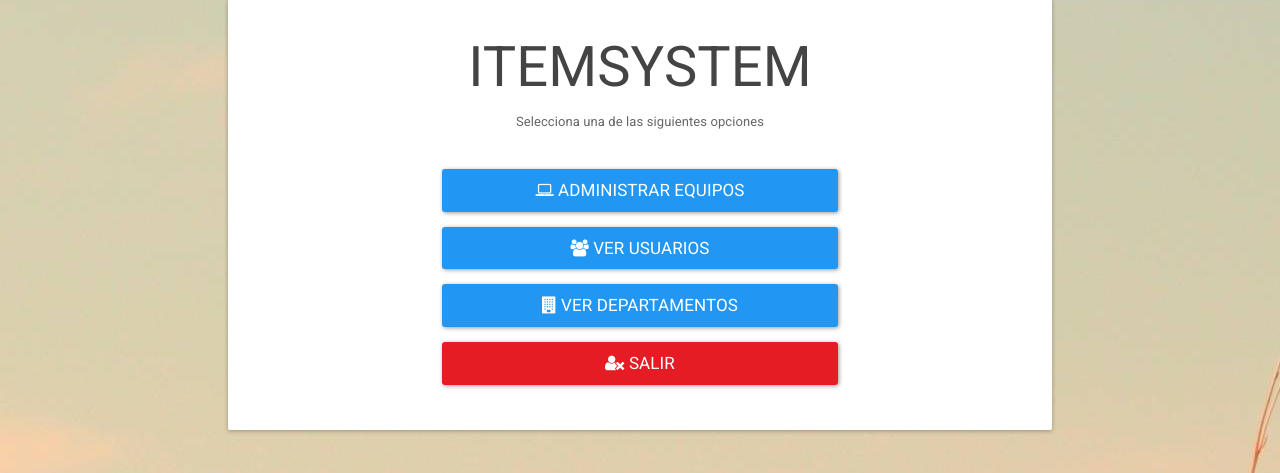
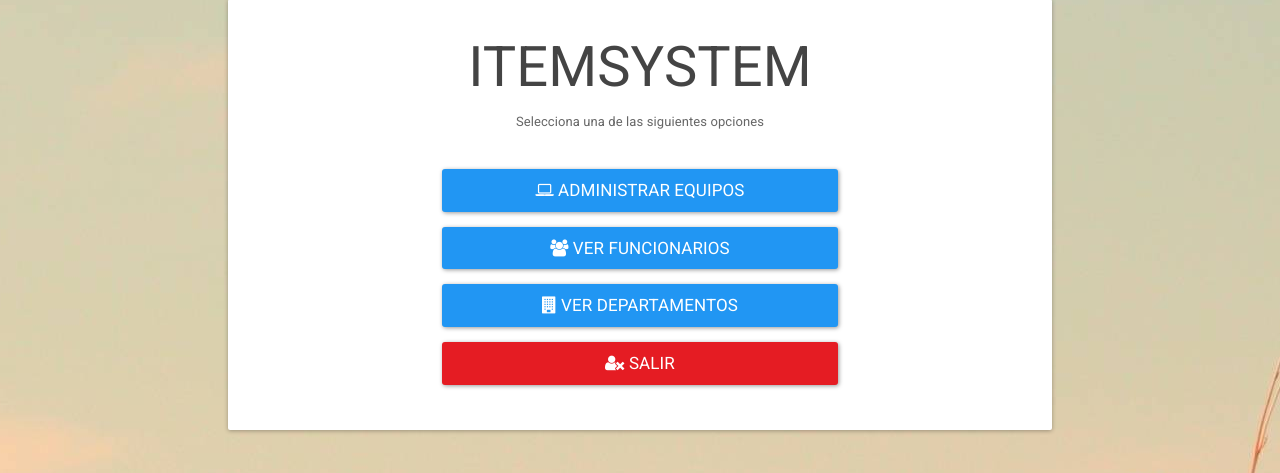
Before and after one commit to Phoenix2140/itemsystem, a PHP site: page /panel in a window 1280 px wide. Shown: the part 88-561 px from the top of the page. Run offline with PHP 8.4, Linux system fonts and the light colour scheme.

Commit message:
cambio de enlaces y soporte para sesiones agregado

```diff
--- a/app/config/loader.php
+++ b/app/config/loader.php
@@ -1,4 +1,9 @@
 <?php
+	/**
+	 * Se inicia la session
+	 */
+	session_start();
+
 	/*
 	* Se carga el soporte de base de datos básico
 	* funciones generales que ayudarán al manejo de base
--- a/app/views/encargado/panel.php
+++ b/app/views/encargado/panel.php
@@ -6,10 +6,10 @@
 			</div>
 			<div class="row panel-botones">
 				<div class="col-xs-12 col-sm-6 col-sm-offset-3">
-					<a href="equipo.html" type="button" class="btn btn-primary btn-lg btn-block btn-panel"><i class="fa fa-laptop"></i> Administrar Equipos</a>
-					<a href="usuarios.html" type="button" class="btn btn-primary btn-lg btn-block btn-panel"><i class="fa fa-users"></i> Ver Usuarios</a>
-					<a href="departamentos.html" type="button" class="btn btn-primary btn-lg btn-block btn-panel"><i class="fa fa-building"></i> Ver Departamentos</a>
-					<a href="index.html" type="button" class="btn btn-danger btn-lg btn-block btn-panel"><i class="fa fa-user-times"></i> Salir</a>
+					<a href="<?php echo $baseUrl; ?>/equipos" type="button" class="btn btn-primary btn-lg btn-block btn-panel"><i class="fa fa-laptop"></i> Administrar Equipos</a>
+					<a href="<?php echo $baseUrl; ?>/funcionarios" type="button" class="btn btn-primary btn-lg btn-block btn-panel"><i class="fa fa-users"></i> Ver Funcionarios</a>
+					<a href="<?php echo $baseUrl; ?>/departamentos" type="button" class="btn btn-primary btn-lg btn-block btn-panel"><i class="fa fa-building"></i> Ver Departamentos</a>
+					<a href="<?php echo $baseUrl; ?>/salir" type="button" class="btn btn-danger btn-lg btn-block btn-panel"><i class="fa fa-user-times"></i> Salir</a>
 				</div>
 			</div>
 		</div>
```
